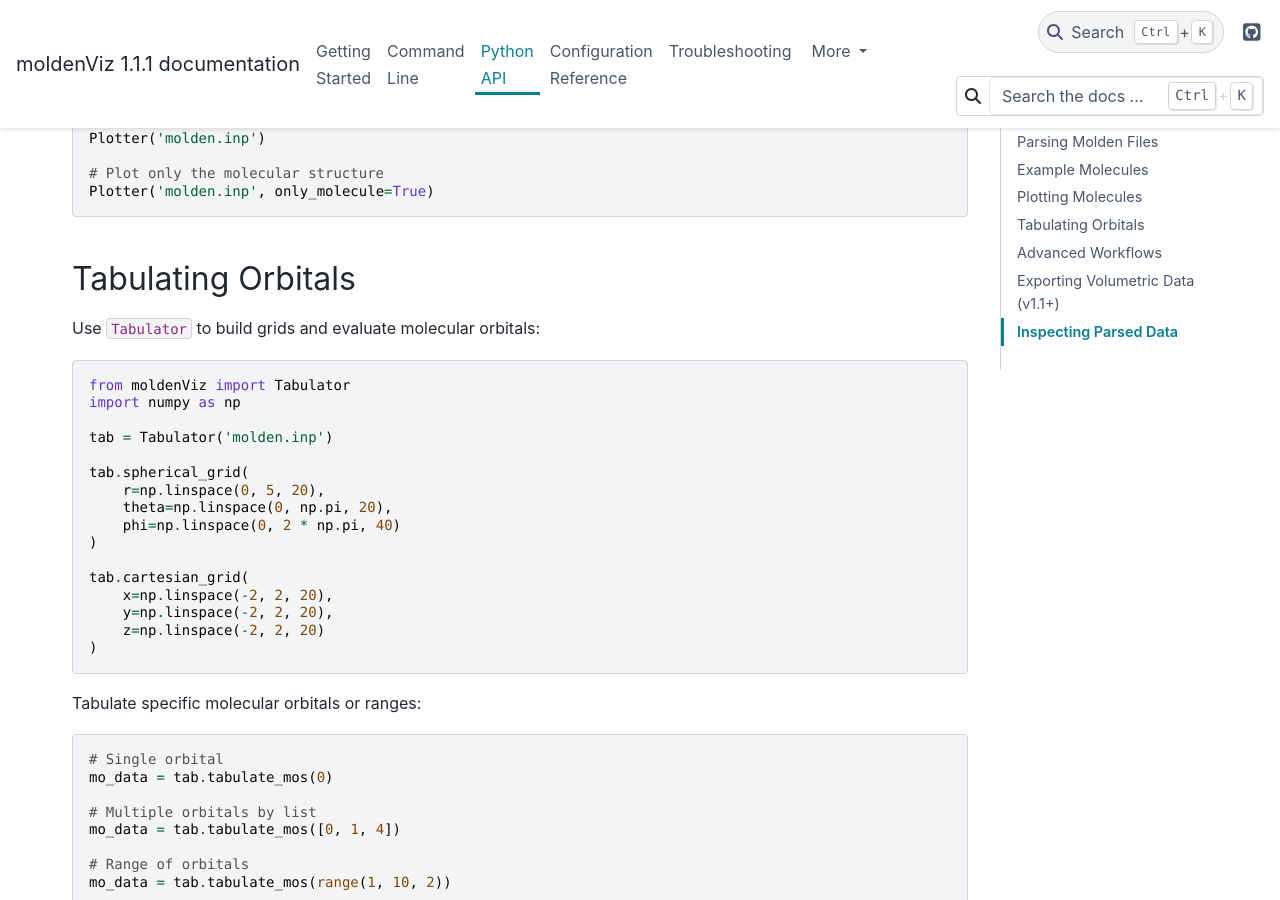
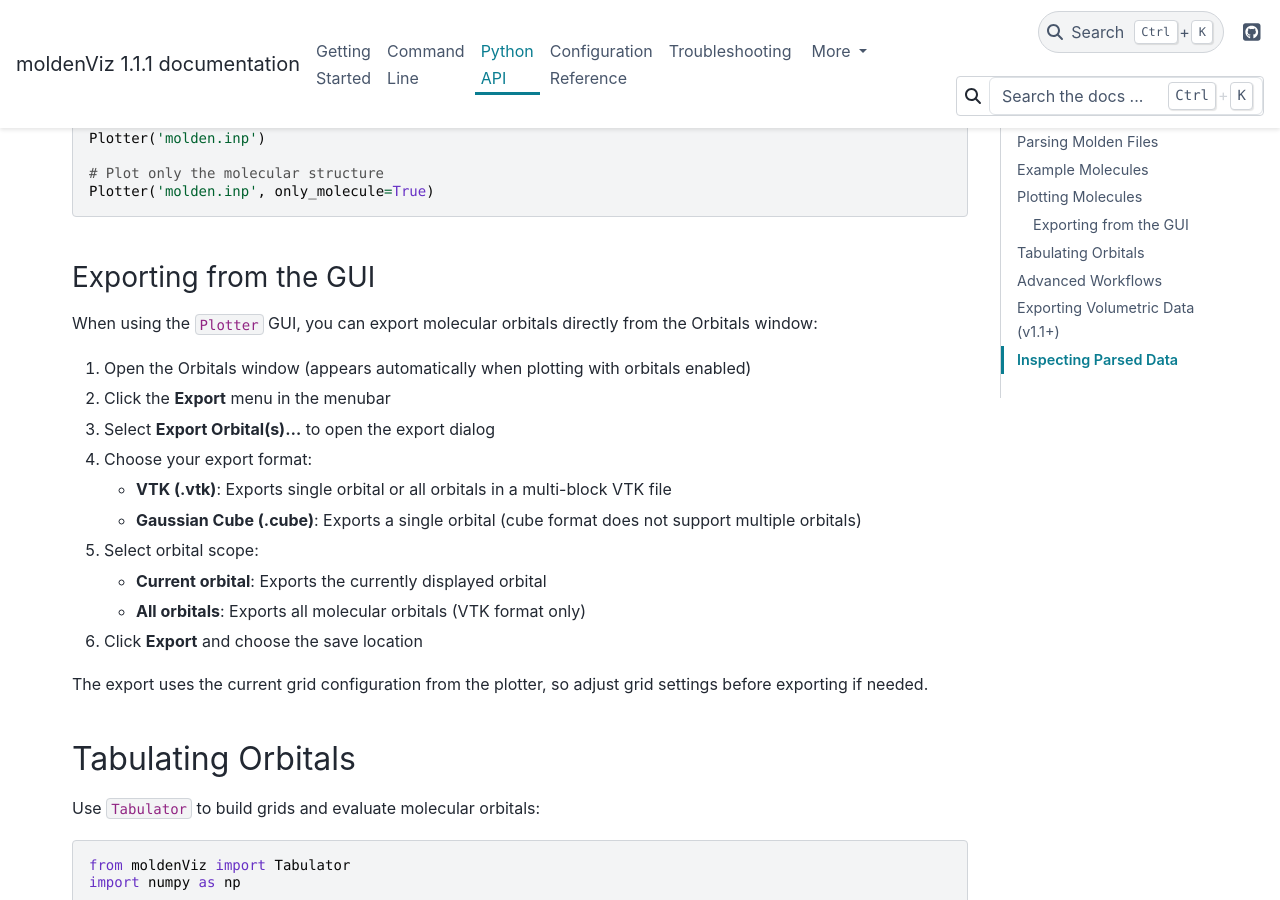
Before and after one commit to Faria22/moldenViz, a Sphinx documentation site: the page built from docs/source/python-api.rst, in a window 1280 px wide and 900 px high, scrolled down 1048 px. Built offline with Sphinx 7.4.7 and the PyData theme 0.15.4, drawn with Linux system fonts in a browser that asks for light colours.

Commit message:
Add documentation for GUI export functionality
Co-authored-by: Faria22 <65261523+Faria22@users.noreply.github.com>

```diff
--- a/docs/source/python-api.rst
+++ b/docs/source/python-api.rst
@@ -49,6 +49,28 @@ The ``Plotter`` class renders atoms, bonds, and (optionally) orbital isosurfaces
 
    # Plot only the molecular structure
    Plotter('molden.inp', only_molecule=True)
+
+Exporting from the GUI
+~~~~~~~~~~~~~~~~~~~~~~
+
+When using the ``Plotter`` GUI, you can export molecular orbitals directly from the Orbitals window:
+
+1. Open the Orbitals window (appears automatically when plotting with orbitals enabled)
+2. Click the **Export** menu in the menubar
+3. Select **Export Orbital(s)...** to open the export dialog
+4. Choose your export format:
+
+   - **VTK (.vtk)**: Exports single orbital or all orbitals in a multi-block VTK file
+   - **Gaussian Cube (.cube)**: Exports a single orbital (cube format does not support multiple orbitals)
+
+5. Select orbital scope:
+
+   - **Current orbital**: Exports the currently displayed orbital
+   - **All orbitals**: Exports all molecular orbitals (VTK format only)
+
+6. Click **Export** and choose the save location
+
+The export uses the current grid configuration from the plotter, so adjust grid settings before exporting if needed.
 
 Tabulating Orbitals
 -------------------
```
